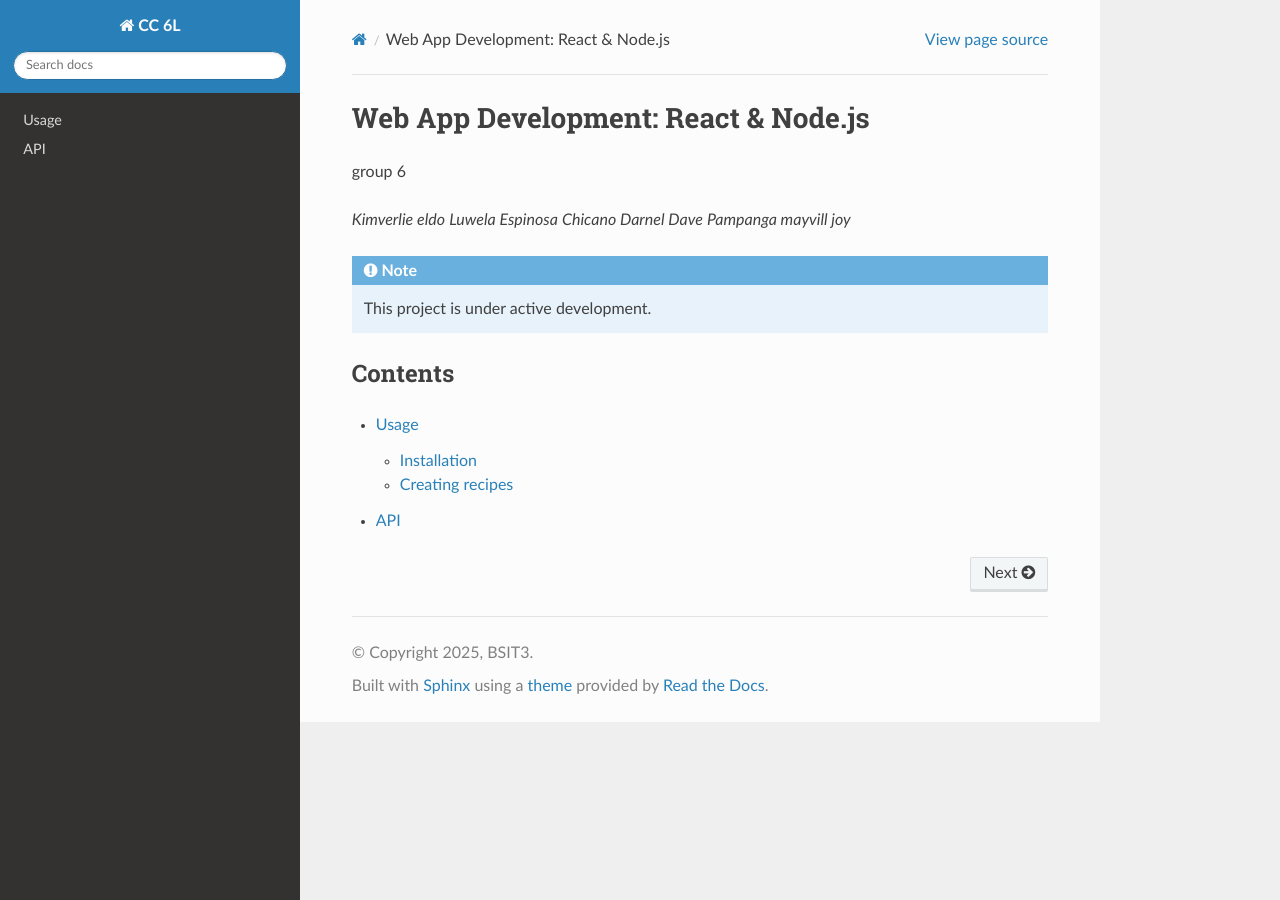
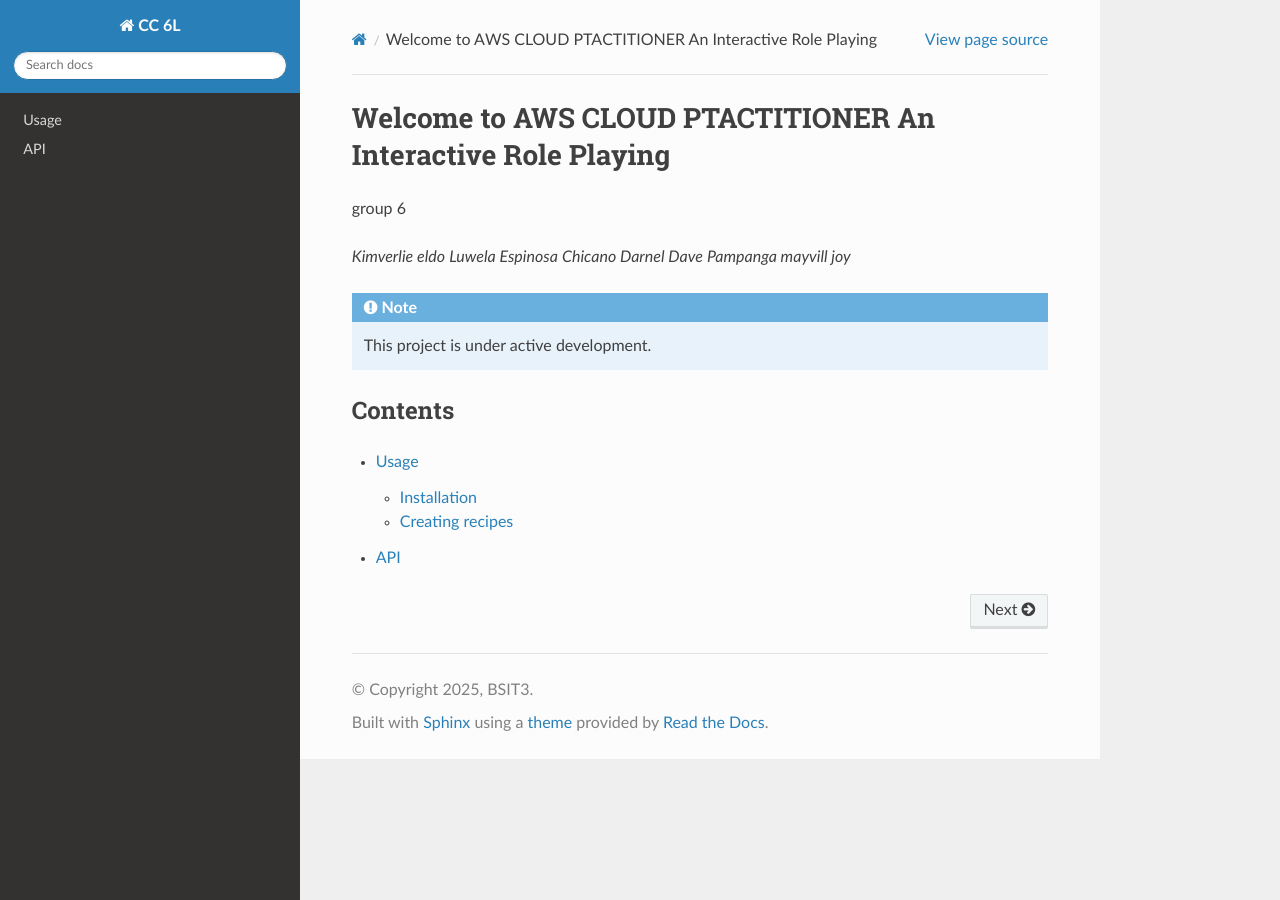
Before and after one commit to kimkimeldo/aws-clouds-pratitioner, a Sphinx documentation site: the page built from docs/source/index.rst, in a window 1280 px wide. Built offline with Sphinx 7.4.7 and the Read the Docs theme 3.1.0, drawn with Linux system fonts in a browser that asks for light colours.

Commit message:
Update index.rst

```diff
--- a/docs/source/index.rst
+++ b/docs/source/index.rst
@@ -1,4 +1,4 @@
-Web App Development: React & Node.js
+Welcome to AWS CLOUD PTACTITIONER An Interactive Role Playing
 ===================================
 
 group 6
```
